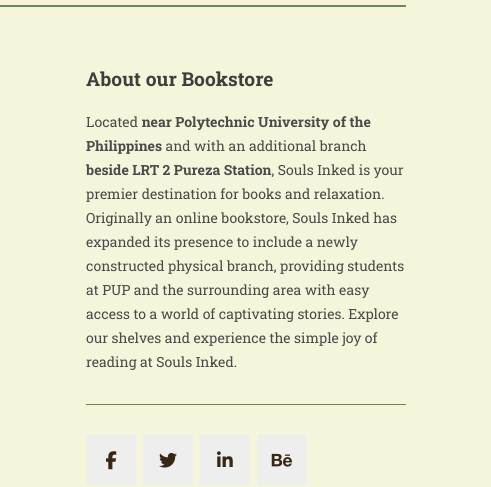
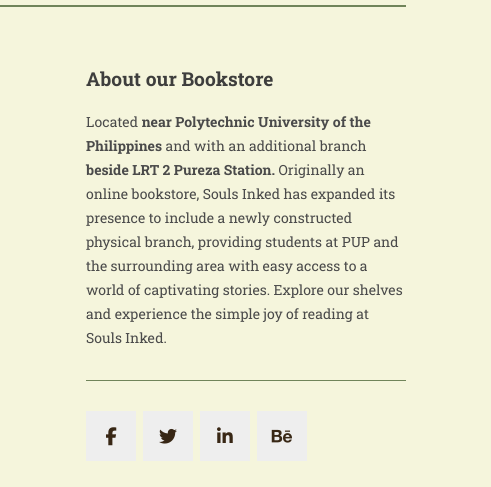
Before and after one commit to jasminsssss/souls-inked-jasmin.github.io, a plain HTML site: page contact.html in a window 1280 px wide. Shown: the part 549-1036 px from the top of the page, 789-1280 px from the left. Drawn offline with Linux system fonts and the light colour scheme; files whose address does not match are found by name.

Commit message:
contact.html

```diff
--- a/contact.html
+++ b/contact.html
@@ -119,7 +119,7 @@ https://templatemo.com/tm-546-sixteen-clothing
           <div class="col-md-4">
             <div class="left-content">
               <h4 style="color:#382715; font-weight:600; font-size:120%; color:#3e3e3d;">About our Bookstore</h4>
-              <p>Located <em style="font-weight:600; font-style:normal;">near Polytechnic University of the Philippines</em> and with an additional branch <em style="font-weight:600; font-style:normal;">beside LRT 2 Pureza Station</em>, Souls Inked is your premier destination for books and relaxation. Originally an online bookstore, Souls Inked has expanded its presence to include a newly constructed physical branch, providing students at PUP and the surrounding area with easy access to a world of captivating stories. Explore our shelves and experience the simple joy of reading at Souls Inked.                <div class="hover-effect">
+              <p>Located <em style="font-weight:600; font-style:normal;">near Polytechnic University of the Philippines</em> and with an additional branch <em style="font-weight:600; font-style:normal;">beside LRT 2 Pureza Station.</em> Originally an online bookstore, Souls Inked has expanded its presence to include a newly constructed physical branch, providing students at PUP and the surrounding area with easy access to a world of captivating stories. Explore our shelves and experience the simple joy of reading at Souls Inked.                <div class="hover-effect">
                   <div class="hover-content">
                     <ul class="social-icons">
                       <li><a href="#"><i class="fa fa-facebook"></i></a></li>
```
